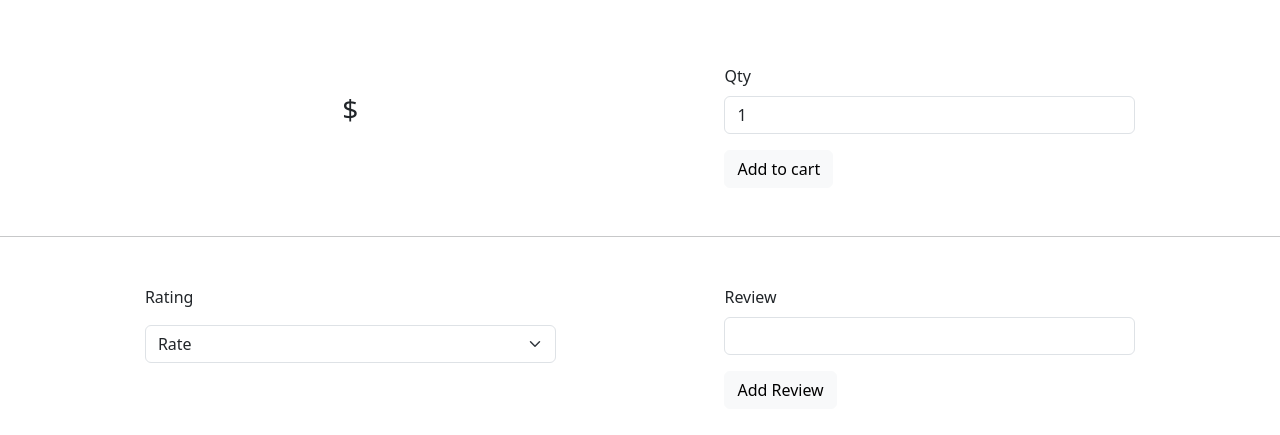
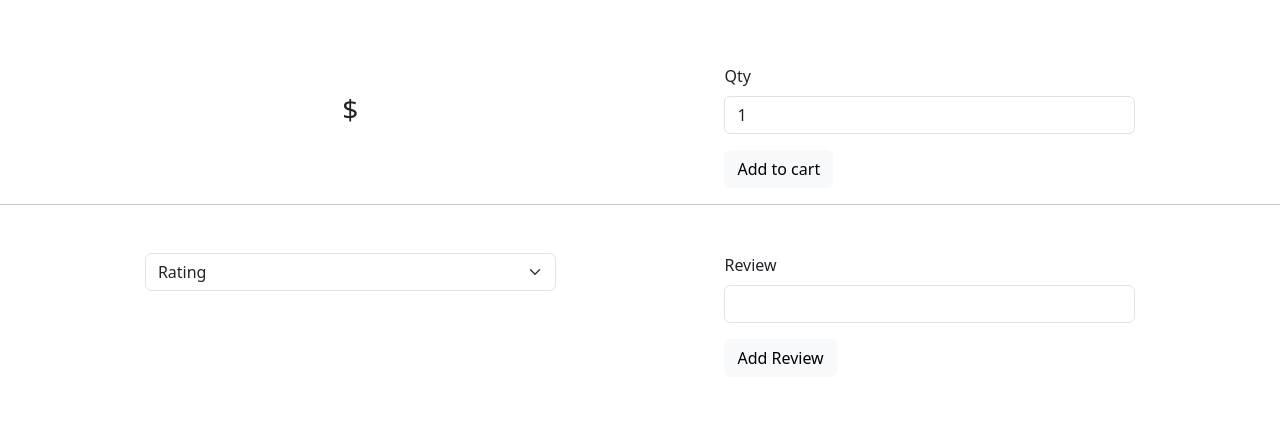
Before and after one commit to Tracey26/CatCentral, a Flask app: template templates/product.html.jinja in a window 1280 px wide. Shown: the part 70-505 px from the top of the page. Run offline with Flask 3, Linux system fonts and the light colour scheme; the template is opened without the code that fills it, so the values that code supplies are empty.

Commit message:
Continued working on reviews

```diff
--- a/main.py
+++ b/main.py
@@ -89,7 +89,7 @@
 
     cursor = conn.cursor()
 
-    cursor.execute(f"SELECT * FROM `Product` WHERE `id` ={product_id};")
+    cursor.execute(f"SELECT * FROM `Product` WHERE `id` = '{product_id}'")
 
     result = cursor.fetchone()
     if result is None:
@@ -233,7 +233,7 @@
 
     return render_template("cart.html.jinja", products = results, total = total)
 
-@app.route("/cart/<cart_id>/delete", methods = ["POST"])
+@app.route("/cart/<cart_id>/delete", methods = ["POST", "GET"])
 @flask_login.login_required
 def delete_cart(cart_id):
 
@@ -287,3 +287,14 @@
     cursor.close()
 
     return render_template ("checkout.hmtl.jinja",  products = results )
+
+#products = []
+#
+#total = 0
+#for product in products:
+    #price = product['price']
+
+    #total = total + price
+#count = len(products)
+
+#average = total/count
--- a/templates/browse.html.jinja
+++ b/templates/browse.html.jinja
@@ -18,7 +18,7 @@
           <div class="card-body">
               <h5 class="card-title">{{item["product_name"]}}</h5>
               <p class="card-text">${{item["price"]}}</p>
-              <a href="/product/{{item['id']}}" class="btn btn-primary">Go somewhere</a>
+              <a href="/product/{{item['id']}}" class="btn btn-primary">More Info</a>
           </div>
         </div>
     </div>
--- a/templates/cart.html.jinja
+++ b/templates/cart.html.jinja
@@ -53,7 +53,7 @@
                 <td class="text-center">
                   <button form = "updateForm-{{product['id']}}" type="submit" class="btn btn-primary">Update</button>
 
-                <form action="deleteForm-{{product['id']}}">
+                <form action="/cart/{{product['id']}}/delete">
                   <td><button class="btn btn-danger">Remove</button></td>
                 </form>
 
--- a/templates/product.html.jinja
+++ b/templates/product.html.jinja
@@ -22,19 +22,19 @@
 
             <form method="post" action="/product/{{product['id']}}/cart">
                 <div class="mb-3 ">
-                        <label for="input1" class="form-label">Qty</label>
+                    <label for="qty" class="form-label">Qty</label>
                     <input type="number" name="qty" class="form-control" id="qty" value="1">
                 </div>
                     <button type="submit" class="btn btn-light">Add to cart</button>
             </form>
             </div>
         </div>
-        <hr class="mt-5 mb-5">
+    </div>
+        <hr class="mb-5">
             <div class="row justify-content-evenly">
                 <div class="col-4">
-                    <p>Rating</p>
                             <select class="form-select" aria-label="Default select example">
-                        <option selected>Rate</option>
+                                <option selected>Rating</option>
                                 <option value="1">One</option>
                                 <option value="2">Two</option>
                                 <option value="3">Three</option>
```
Lines whose indentation alone changed are shown as unchanged.
